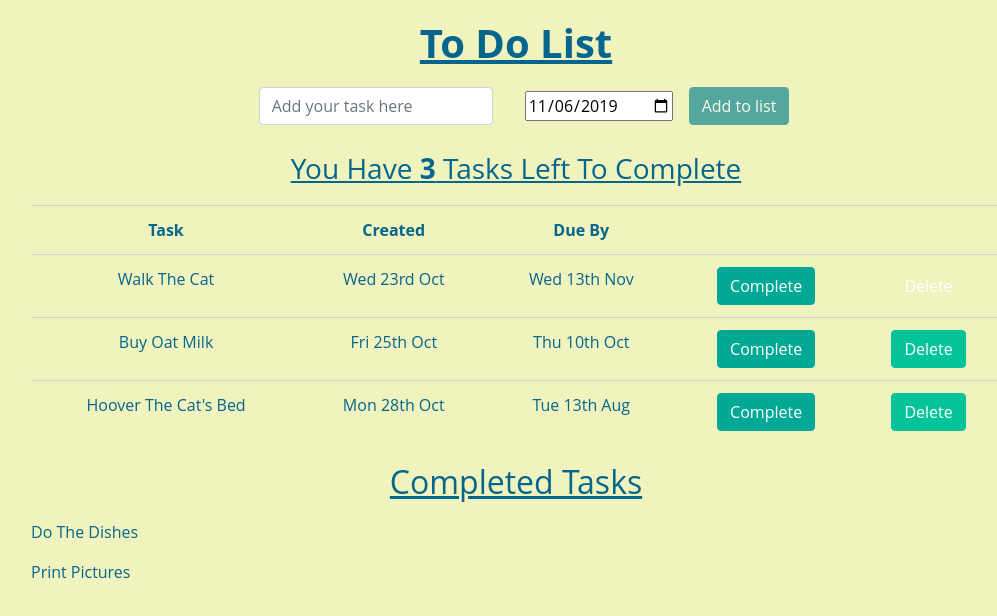
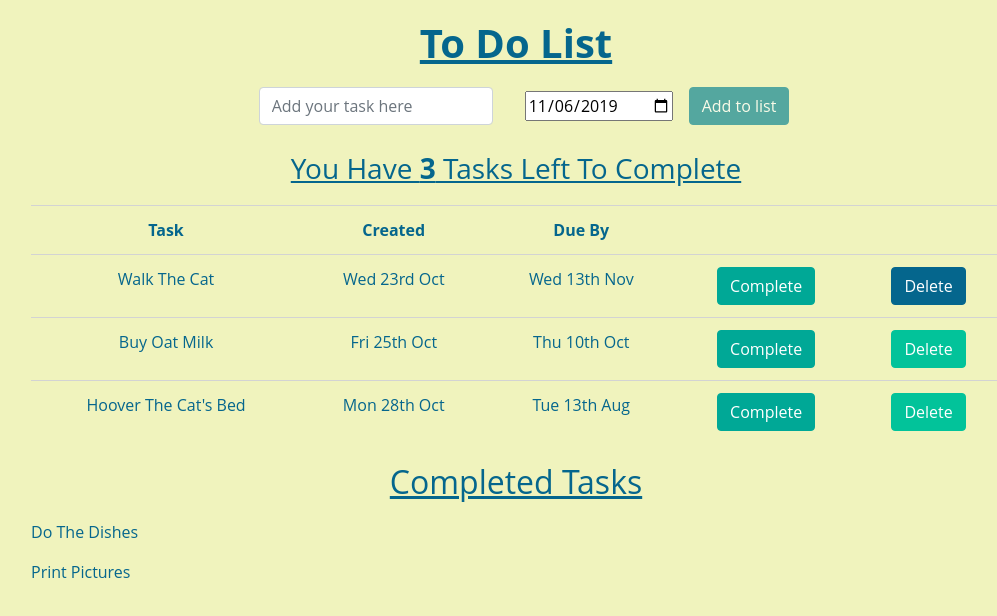
Before and after one commit to lydiabrmc/To-Do-React-App, a React (Create React App) app: page / in a window 1280 px wide. In both pictures the pointer is over the button 1052 px from the left and 286 px from the top of the page. Shown: the top 616 px of the page, without its empty margins (124-1121 px from the left). Built offline with nearby package versions, Linux system fonts and the light colour scheme.

Commit message:
implemented delete button color

```diff
--- a/src/App.css
+++ b/src/App.css
@@ -60,8 +60,8 @@ button.btn-danger {
 }
 
 button.btn-danger:hover {
-    background-color: #F0F3BD;
-    border-color: #F0F3BD;
+    background-color: #05668D;
+    border-color: #05668D;
 }
 
 .table {
```
